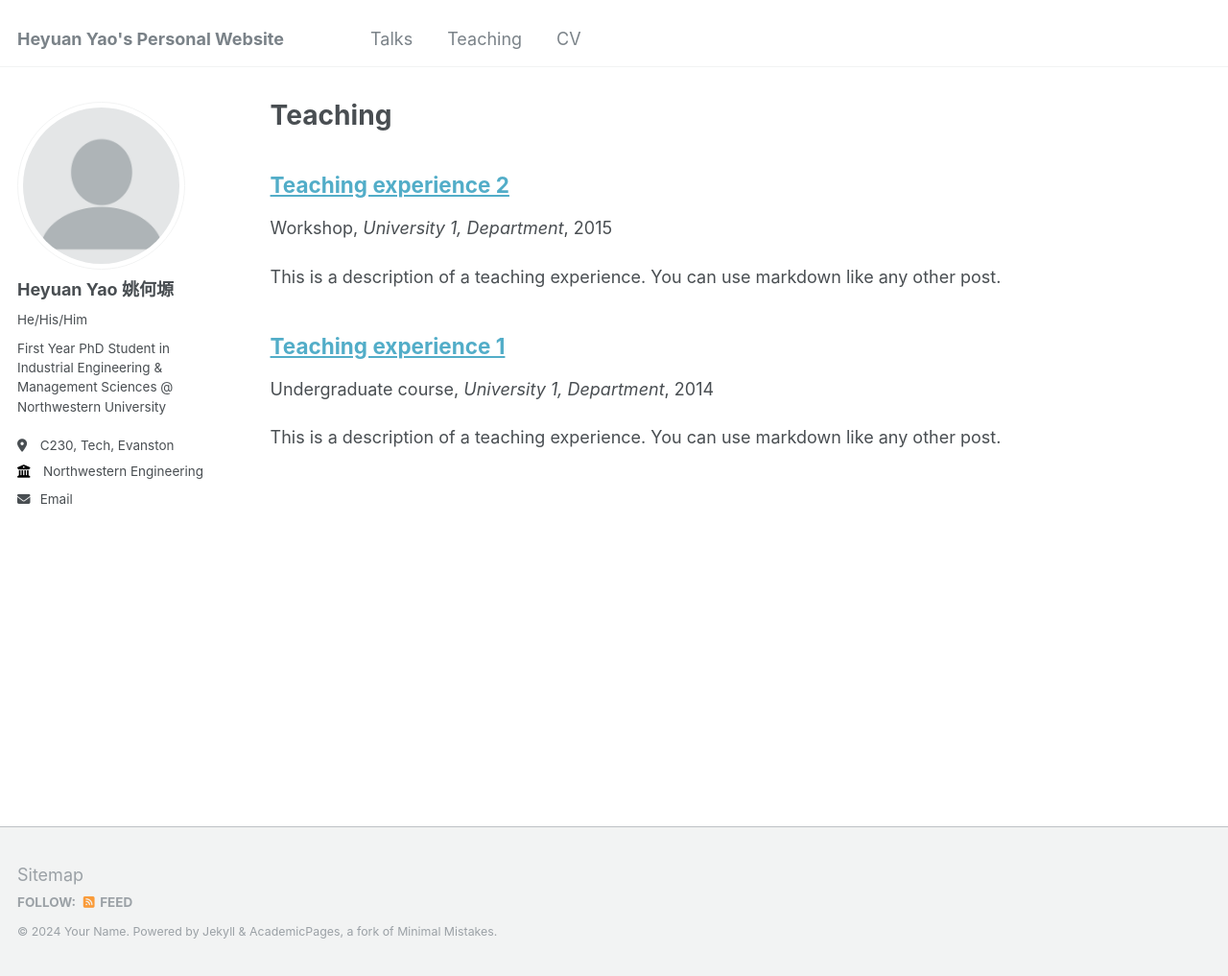
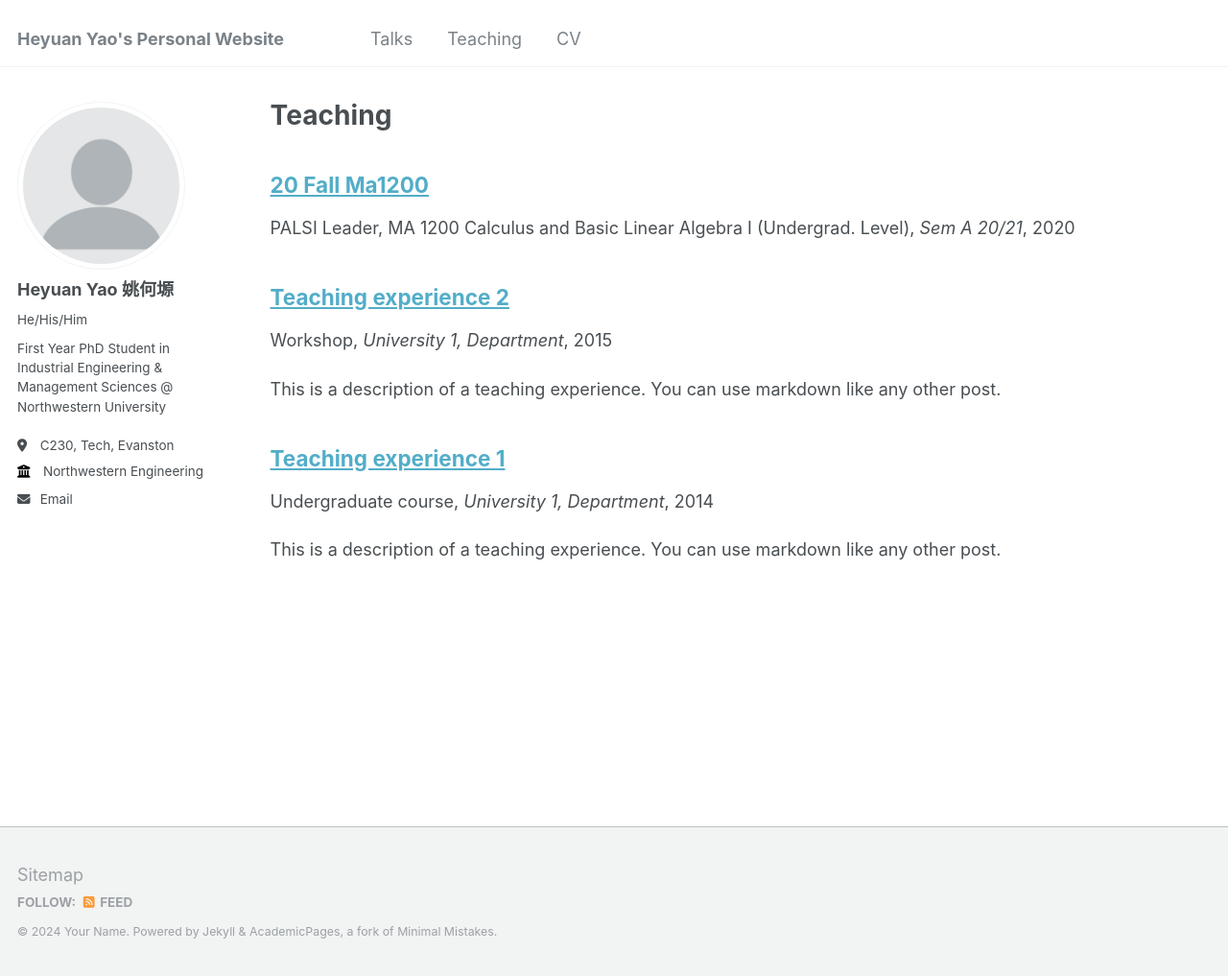
Before and after one commit to Heyuan-Yao/Heyuan-Yao.github.io, a Jekyll site: the page built from _pages/teaching.html, in a window 1280 px wide and 1017 px high. Shown: the whole window at 96% size. Built offline with Jekyll 4.4.1, drawn with Linux system fonts in a browser that asks for light colours; a file with an impossible date is left out.

Commit message:
Update 20-Fall-MA1200.md

```diff
--- a/_teaching/20-Fall-MA1200.md
+++ b/_teaching/20-Fall-MA1200.md
@@ -3,7 +3,7 @@ title: #"Teaching experience 1"
 collection: teaching
 type: "PALSI Leader, MA 1200 Calculus and Basic Linear Algebra I (Undergrad. Level)"
 permalink: #/teaching/2014-spring-teaching-1
-venue: "Sem A 2020/2021"
-date: # 2020-09-01
+venue: "Sem A 20/21"
+date: 2020-09-01
 location: "City University of Hong Kong"
 ---
```
